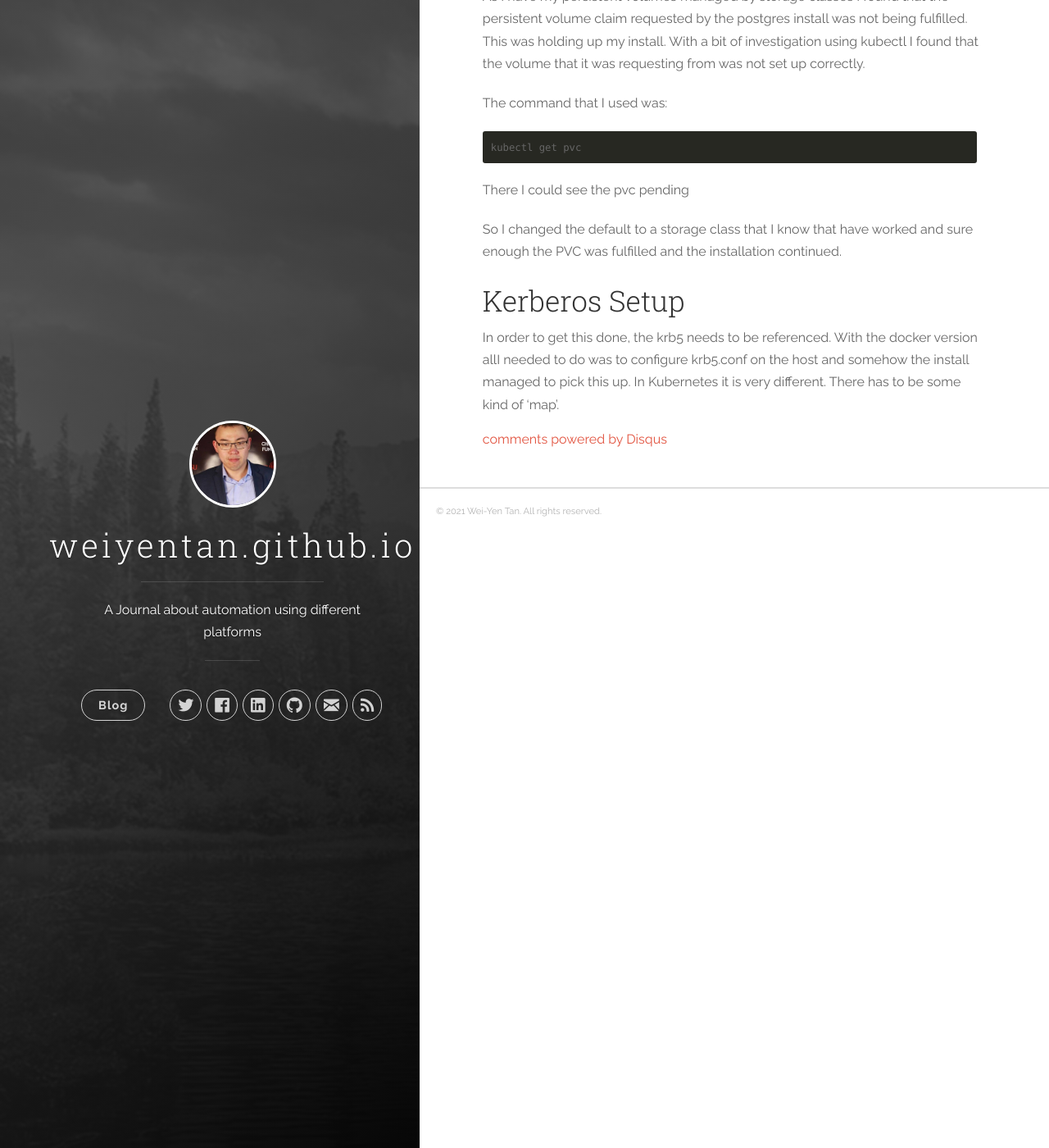
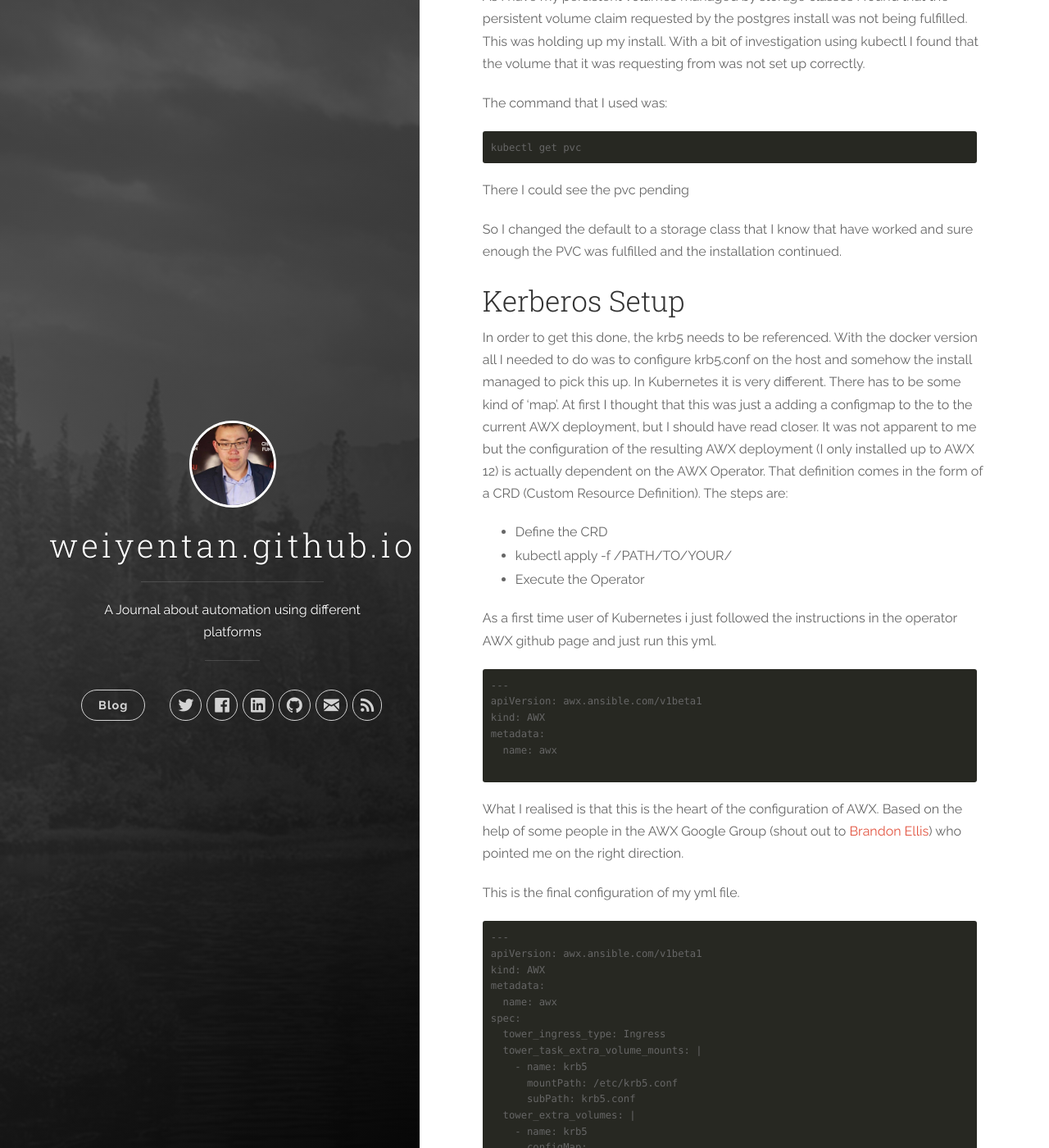
Before and after one commit to weiyentan/weiyentan.github.io, a Jekyll site: the page built from _posts/2021-04-14-Installing-awx-kubernetes.markdown, in a window 1280 px wide and 1400 px high, scrolled down 1167 px. Shown: the whole window at 82% size. Built offline with Jekyll 4.4.1, drawn with Linux system fonts in a browser that asks for light colours; comment, search, counter and statistics services are not loaded; some of the changed text lies outside the part shown.

Commit message:
completed draft post

````diff
--- a/_posts/2021-04-14-Installing-awx-kubernetes.markdown
+++ b/_posts/2021-04-14-Installing-awx-kubernetes.markdown
@@ -35,5 +35,52 @@ There I could see the pvc pending
 So I changed the default to a  storage class that I know that have worked and sure enough the PVC was fulfilled and the installation continued.
 
 ## Kerberos Setup
-In order to get this done, the krb5 needs to be referenced. With the docker version allI needed to do was to configure krb5.conf  on the host and somehow the install managed to pick this up.
-In Kubernetes it is very different. There has to be some kind of 'map'.
+In order to get this done, the krb5 needs to be referenced. With the docker version all I needed to do was to configure krb5.conf  on the host and somehow the install managed to pick this up.
+In Kubernetes it is very different. There has to be some kind of 'map'. At first I thought that this was just a adding a configmap to the  to the current  AWX deployment, but I should have read closer. It was not apparent to me but the configuration of the resulting AWX deployment (I only installed up to AWX 12) is actually dependent on the AWX Operator. That definition comes in the form of  a CRD (Custom Resource Definition).
+The steps are:
+
+* Define the CRD
+* kubectl apply -f /PATH/TO/YOUR/
+* Execute the Operator
+
+As a first time user of Kubernetes i just followed the instructions in the operator AWX github page and just run this yml.
+
+```
+---
+apiVersion: awx.ansible.com/v1beta1
+kind: AWX
+metadata:
+  name: awx
+
+```
+What I realised is that this is the heart of the configuration of AWX. Based on the help of some people in the AWX Google Group  (shout out to [Brandon Ellis](https://github.com/BrandonALXEllisSS)) who pointed me on the right direction.
+
+This is the final configuration of my yml file.
+```
+---
+apiVersion: awx.ansible.com/v1beta1
+kind: AWX
+metadata:
+  name: awx
+spec:
+  tower_ingress_type: Ingress
+  tower_task_extra_volume_mounts: |
+    - name: krb5
+      mountPath: /etc/krb5.conf
+      subPath: krb5.conf
+  tower_extra_volumes: |
+    - name: krb5
+      configMap:
+        defaultMode: 420
+        items:
+          - key: krb5.conf
+            path: krb5.conf
+        name: krb5.conf
+  ldap_cacert_secret: awx-ldap-cert
+  ```
+The tower_task_extra_volume_mounts is defined as a configmap.
+ldap_cacert_secret is my CA cert in PEM format as a kubernetes secret.
+
+With this setup I was able to create a AWX install that viewable through an ingress. Has AD LDAP authentication integration and can communicate through to Windows Machines using kinit.
+
+I hope that this post has helped you.
````
